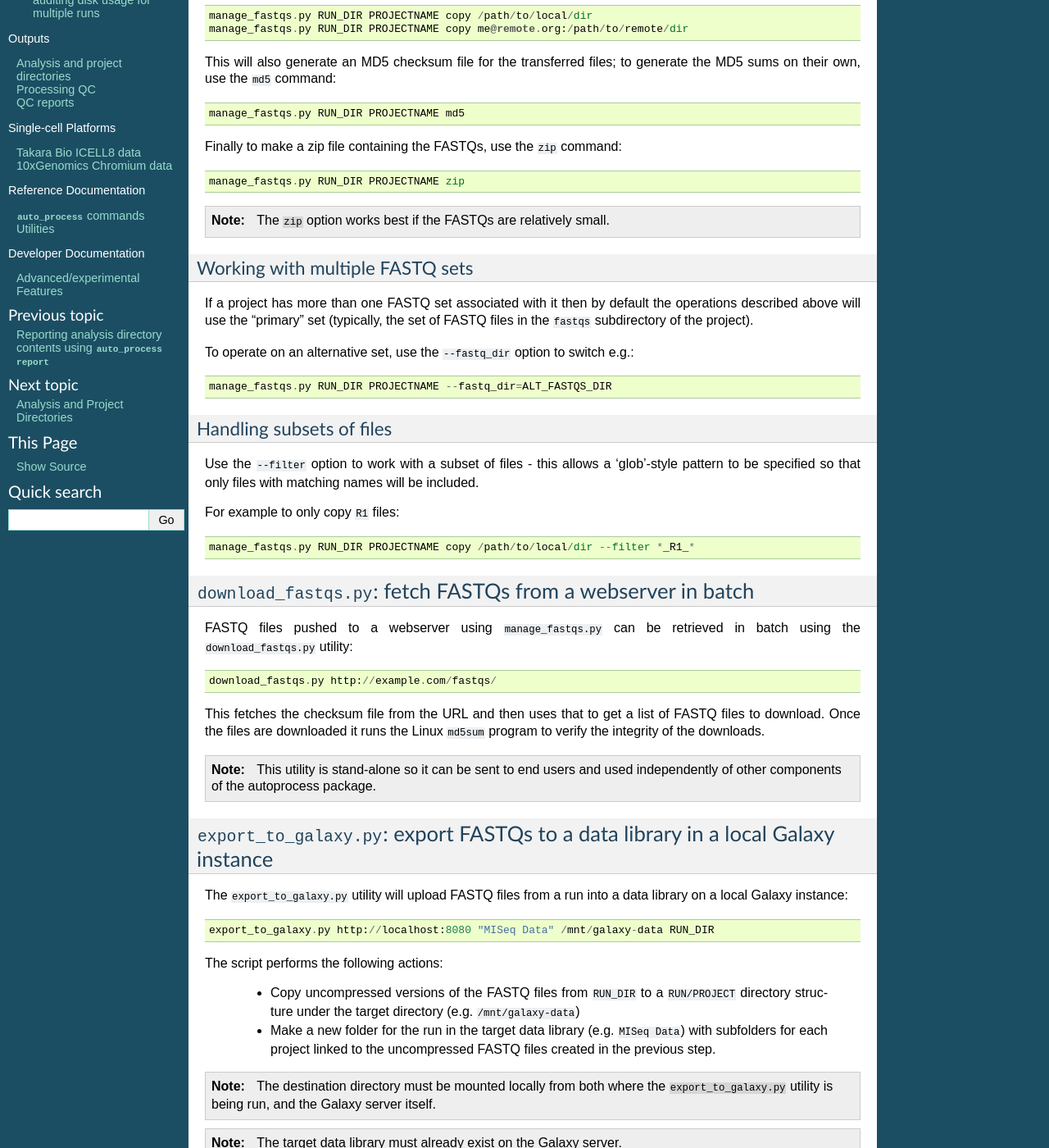
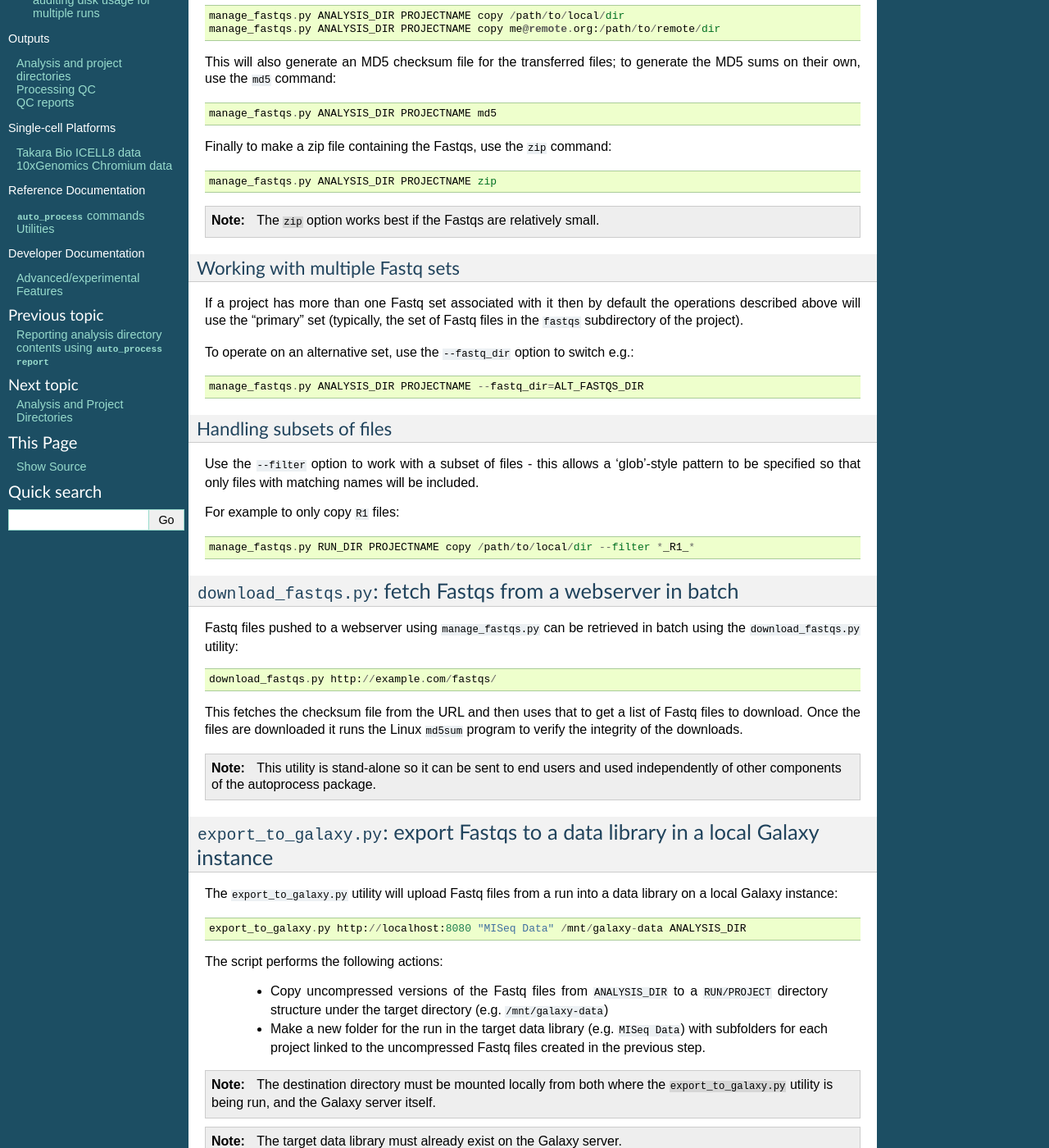
Before and after one commit to fls-bioinformatics-core/auto_process_ngs, a Sphinx documentation site: the page built from docs/source/using/managing_data.rst, in a window 1280 px wide and 1400 px high, scrolled down 654 px. Shown: the whole window at 82% size. Built offline with Sphinx 7.4.7, drawn with Linux system fonts in a browser that asks for light colours; pages that are not in the unit, such as notebooks, are missing from menus; some of the changed text lies outside the part shown.

Commit message:
Documentation: update the docs on "managing and sharing data".

```diff
--- a/docs/source/index.rst
+++ b/docs/source/index.rst
@@ -51,7 +51,7 @@ at the `University of Manchester <https://www.manchester.ac.uk/>`_.
    :caption: Post-processing
 
    Reporting analyses <using/report>
-   managing_data
+   Managing and sharing data <using/managing_data>
 
 .. toctree::
    :maxdepth: 2
--- a/docs/source/managing_data.rst
+++ b/docs/source/using/managing_data.rst
@@ -17,11 +17,11 @@ they are outlined here.
 ************************************************************
 
 The ``manage_fastqs.py`` utility can be used to explore and copy data from
-a run directory to another location on a per-project basis.
+an analysis directory to another location on a per-project basis.
 
 For example, to get a list of projects within a run::
 
-    manage_fastqs.py RUN_DIR
+    manage_fastqs.py ANALYSIS_DIR
 
 .. note::
 
@@ -31,38 +31,38 @@ For example, to get a list of projects within a run::
 
 To see a list of the FASTQ files associated with a particular project::
 
-    manage_fastqs.py RUN_DIR PROJECTNAME
+    manage_fastqs.py ANALYSIS_DIR PROJECTNAME
 
 To copy the FASTQs to a local or remote directory, use the ``copy`` command::
 
-    manage_fastqs.py RUN_DIR PROJECTNAME copy /path/to/local/dir
-    manage_fastqs.py RUN_DIR PROJECTNAME copy me@remote.org:/path/to/remote/dir
+    manage_fastqs.py ANALYSIS_DIR PROJECTNAME copy /path/to/local/dir
+    manage_fastqs.py ANALYSIS_DIR PROJECTNAME copy me@remote.org:/path/to/remote/dir
 
 This will also generate an MD5 checksum file for the transferred files; to
 generate the MD5 sums on their own, use the ``md5`` command::
 
-    manage_fastqs.py RUN_DIR PROJECTNAME md5
+    manage_fastqs.py ANALYSIS_DIR PROJECTNAME md5
 
-Finally to make a zip file containing the FASTQs, use the ``zip`` command::
+Finally to make a zip file containing the Fastqs, use the ``zip`` command::
 
-    manage_fastqs.py RUN_DIR PROJECTNAME zip
+    manage_fastqs.py ANALYSIS_DIR PROJECTNAME zip
 
 .. note::
 
-    The ``zip`` option works best if the FASTQs are relatively small.
+    The ``zip`` option works best if the Fastqs are relatively small.
 
-Working with multiple FASTQ sets
+Working with multiple Fastq sets
 --------------------------------
 
-If a project has more than one FASTQ set associated with it then by
+If a project has more than one Fastq set associated with it then by
 default the operations described above will use the "primary" set
-(typically, the set of FASTQ files in the ``fastqs`` subdirectory
+(typically, the set of Fastq files in the ``fastqs`` subdirectory
 of the project).
 
 To operate on an alternative set, use the ``--fastq_dir`` option to
 switch e.g.::
 
-    manage_fastqs.py RUN_DIR PROJECTNAME --fastq_dir=ALT_FASTQS_DIR
+    manage_fastqs.py ANALYSIS_DIR PROJECTNAME --fastq_dir=ALT_FASTQS_DIR
 
 Handling subsets of files
 -------------------------
@@ -77,16 +77,16 @@ For example to only copy ``R1`` files::
 
 .. _download_fastqs:
 
-``download_fastqs.py``: fetch FASTQs from a webserver in batch
+``download_fastqs.py``: fetch Fastqs from a webserver in batch
 **************************************************************
 
-FASTQ files pushed to a webserver using ``manage_fastqs.py`` can be retrieved
+Fastq files pushed to a webserver using ``manage_fastqs.py`` can be retrieved
 in batch using the ``download_fastqs.py`` utility::
 
      download_fastqs.py http://example.com/fastqs/
 
 This fetches the checksum file from the URL and then uses that to get a
-list of FASTQ files to download. Once the files are downloaded it runs
+list of Fastq files to download. Once the files are downloaded it runs
 the Linux ``md5sum`` program to verify the integrity of the downloads.
 
 .. note::
@@ -96,22 +96,22 @@ the Linux ``md5sum`` program to verify the integrity of the downloads.
 
 .. _export_to_galaxy:
 
-``export_to_galaxy.py``: export FASTQs to a data library in a local Galaxy instance
+``export_to_galaxy.py``: export Fastqs to a data library in a local Galaxy instance
 ***********************************************************************************
 
-The ``export_to_galaxy.py`` utility will upload FASTQ files from a run into
+The ``export_to_galaxy.py`` utility will upload Fastq files from a run into
 a data library on a local Galaxy instance::
 
-    export_to_galaxy.py http://localhost:8080 "MISeq Data" /mnt/galaxy-data RUN_DIR
+    export_to_galaxy.py http://localhost:8080 "MISeq Data" /mnt/galaxy-data ANALYSIS_DIR
 
 The script performs the following actions:
 
- * Copy uncompressed versions of the FASTQ files from ``RUN_DIR`` to a
+ * Copy uncompressed versions of the Fastq files from ``ANALYSIS_DIR`` to a
    ``RUN/PROJECT`` directory structure under the target directory (e.g.
    ``/mnt/galaxy-data``)
  * Make a new folder for the run in the target data library (e.g.
    ``MISeq Data``) with subfolders for each project linked to the
-   uncompressed FASTQ files created in the previous step.
+   uncompressed Fastq files created in the previous step.
 
 .. note::
 
@@ -135,7 +135,7 @@ library type and so on).
 Use the ``update_project_metadata.py`` utility to check and update the
 metadata associated with a project, for example to update the PI::
 
-    update_project_metadata.py RUN_DIR PROJECT -u PI="Andrew Jones"
+    update_project_metadata.py ANALYSIS_DIR PROJECT -u PI="Andrew Jones"
 
 .. note::
 
@@ -143,7 +143,7 @@ metadata associated with a project, for example to update the PI::
     or predating the automated processing system, might not have metadata
     files. To create one use::
 
-        update_project_metadata.py RUN_DIR PROJECT -i
+        update_project_metadata.py ANALYSIS_DIR PROJECT -i
 
     before using ``-u`` to populate the fields.
 
```
Also changed, not shown: other parts of docs/source/using/managing_data.rst (+2 -2 lines).
